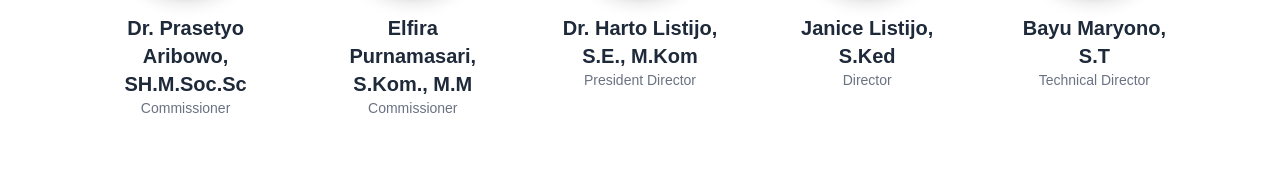
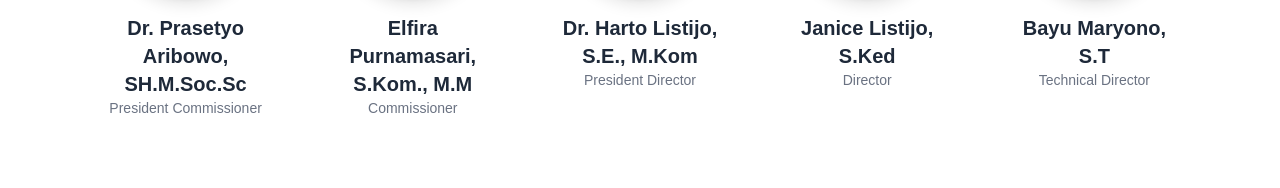
Before and after one commit to Firosmalik000/handira-minergi-nusantara, a Next.js app: page / in a window 1280 px wide. Shown: the part 6324-6512 px from the top of the page. Built offline with nearby package versions, Linux system fonts and the light colour scheme.

Commit message:
Update Structures.tsx

```diff
--- a/src/section/Structures.tsx
+++ b/src/section/Structures.tsx
@@ -10,7 +10,7 @@ const defaultAvatarUrl = 'https://ui-avatars.com/api/?background=random&size=256
 const leaders = [
   {
     name: 'Dr. Prasetyo Aribowo, SH.M.Soc.Sc',
-    position: 'Commissioner',
+    position: 'President Commissioner',
     img: '/PRASETYO.PNG',
   },
   {
```
